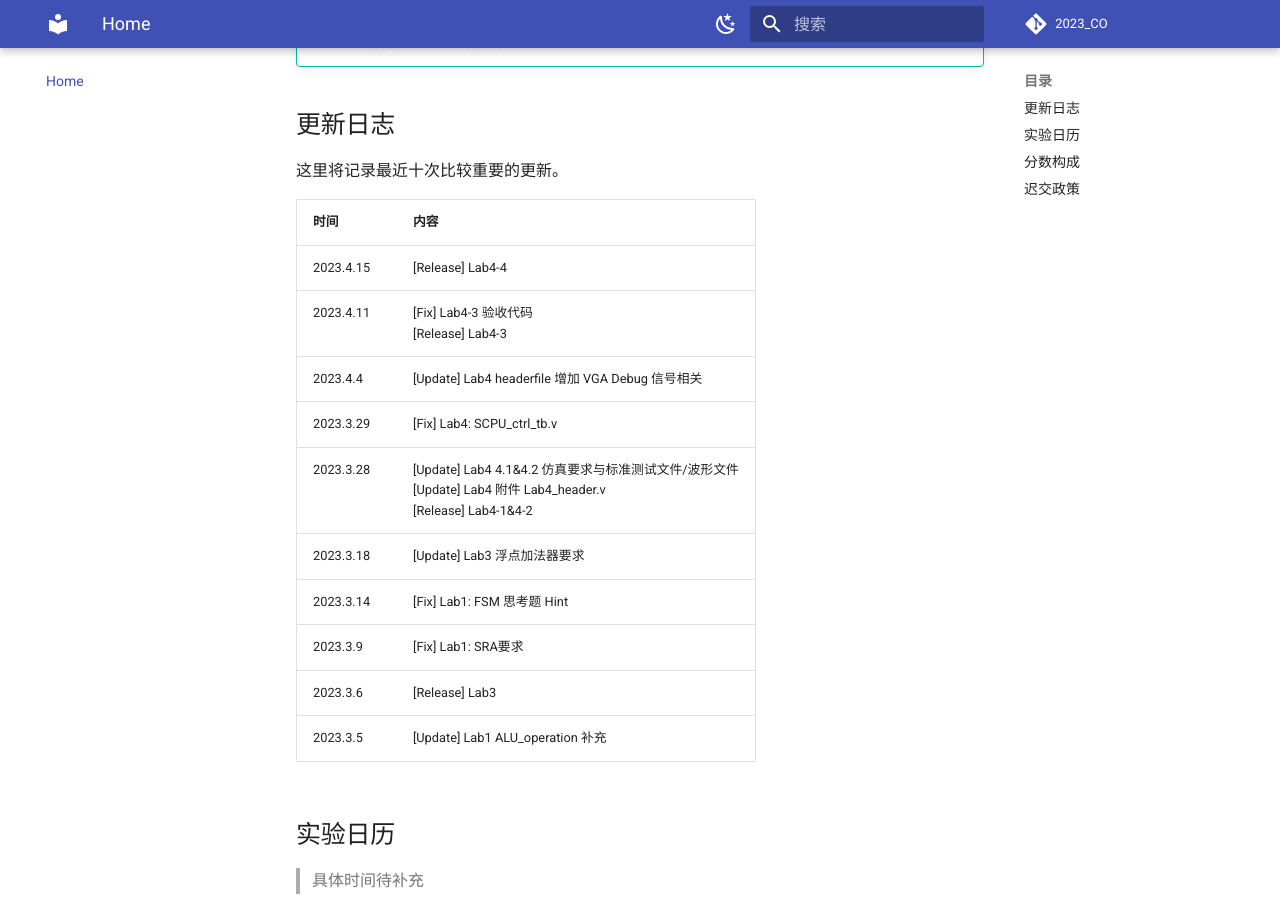
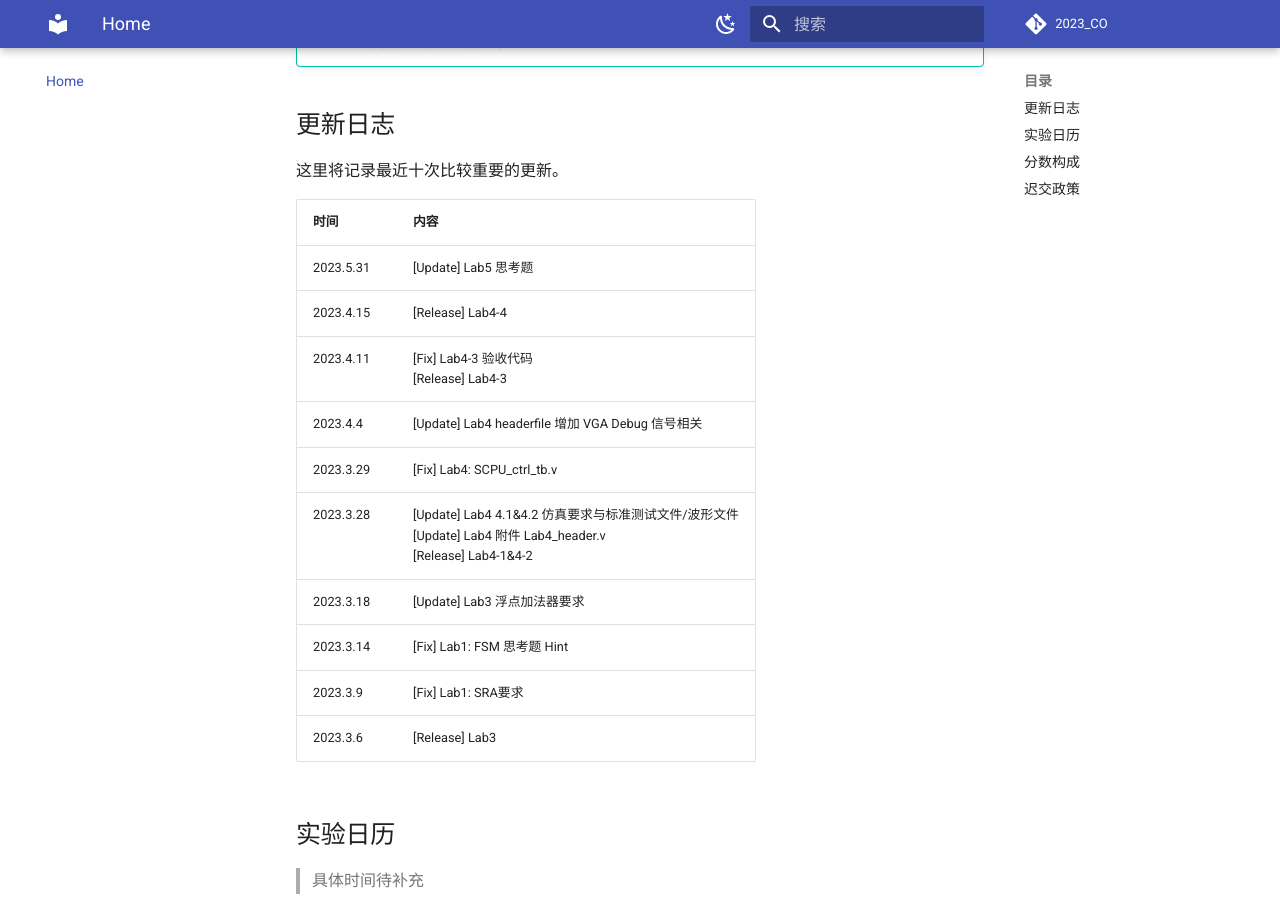
Before and after one commit to Guahao31/2023_CO, an MkDocs documentation site: the page built from docs/index.md, in a window 1280 px wide and 900 px high, scrolled down 549 px. Built offline with MkDocs 1.6.1 and Material for MkDocs 9.7.7, drawn with Linux system fonts in a browser that asks for light colours; comment, search, counter and statistics services are not loaded.

Commit message:
index: Lab5 TP

```diff
--- a/docs/index.md
+++ b/docs/index.md
@@ -22,6 +22,7 @@
 
 | 时间 | 内容 |
 | --- | :------------------------------------ |
+| 2023.5.31 | [Update] Lab5 思考题 |
 | 2023.4.15 | [Release] Lab4-4 |
 | 2023.4.11 | [Fix] Lab4-3 验收代码 <br> [Release] Lab4-3 |
 | 2023.4.4 | [Update] Lab4 headerfile 增加 VGA Debug 信号相关 |
@@ -31,7 +32,7 @@
 | 2023.3.14 | [Fix] Lab1: FSM 思考题 Hint |
 | 2023.3.9 | [Fix] Lab1: SRA要求 |
 | 2023.3.6 | [Release] Lab3 |
-| 2023.3.5 | [Update] Lab1 ALU_operation 补充 |
+<!-- | 2023.3.5 | [Update] Lab1 ALU_operation 补充 | -->
 <!-- | 2023.3.4 | [Update] Lab2 添加下板要求 | -->
 <!-- | 2023.3.3 | [Release] Lab2 | -->
 <!-- | 2023.3.1 | [Update] Lab0 报告要求 <br> [Release] Lab1 | -->
```
